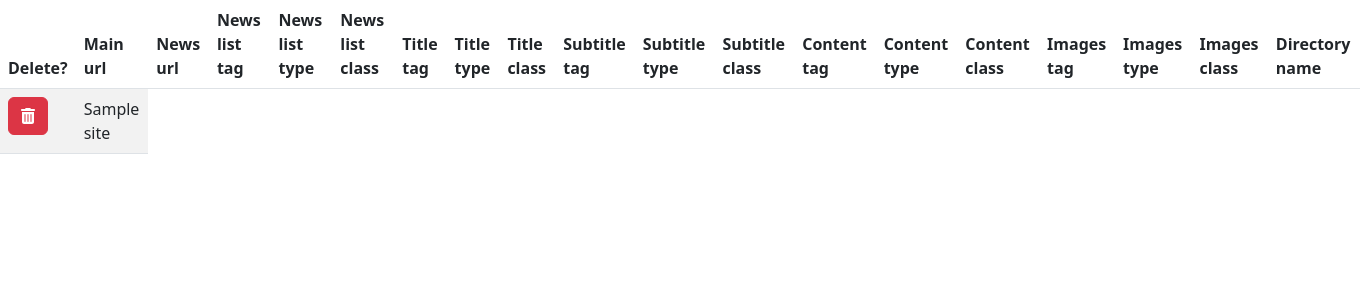
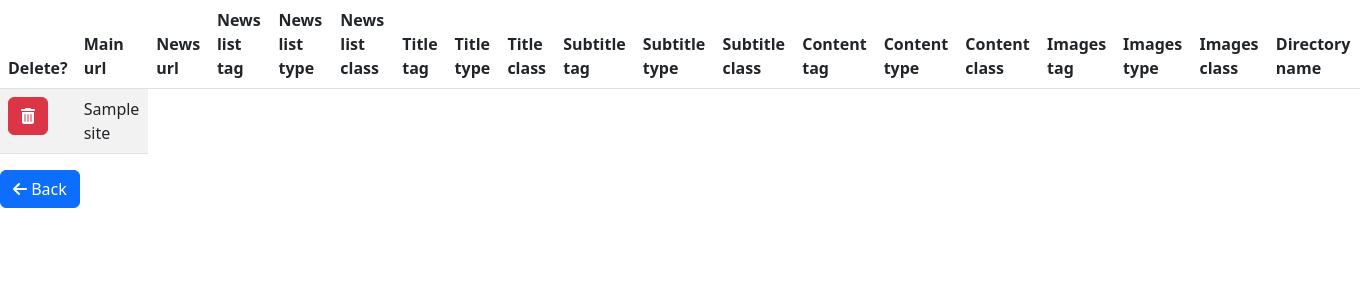
Before and after one commit to jnfrap/NewsTracker, a Python web app: template NewsTracker/Templates/savedSites.html in a window 1360 px wide. Shown: the top 300 px of the page. Run offline with Jinja, Linux system fonts and the light colour scheme; the template is opened without the code that fills it: most values are stand-ins (such as "Sample title", 1, 10 or a date in 2020).

Commit message:
Added go back button in savedSites.html

```diff
--- a/NewsTracker/Templates/savedSites.html
+++ b/NewsTracker/Templates/savedSites.html
@@ -52,5 +52,7 @@
             {% endfor %}
         </tbody>
     </table>
+    <!--Button to go back to index.html-->
+    <a href="/" class="btn btn-primary"><i class="fas fa-arrow-left"></i> Back</a>
 </body>
 </html>
```
